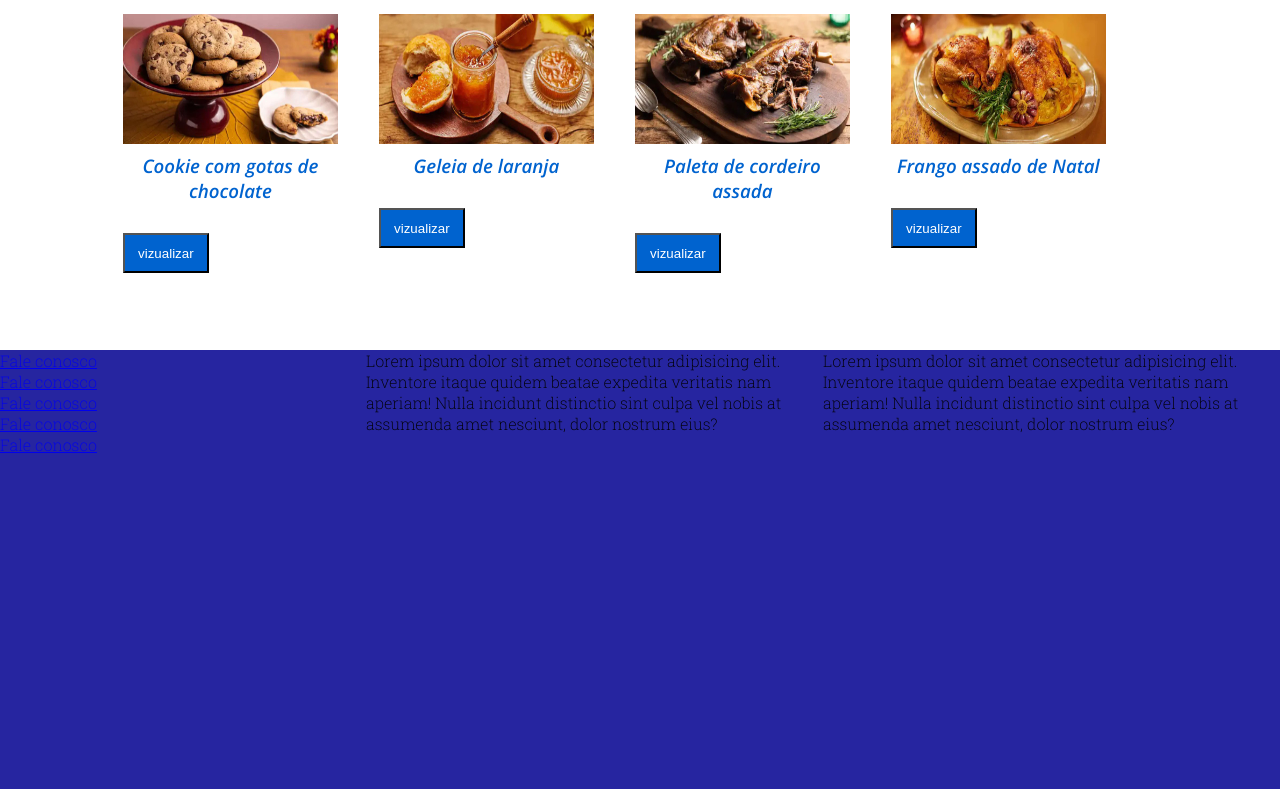
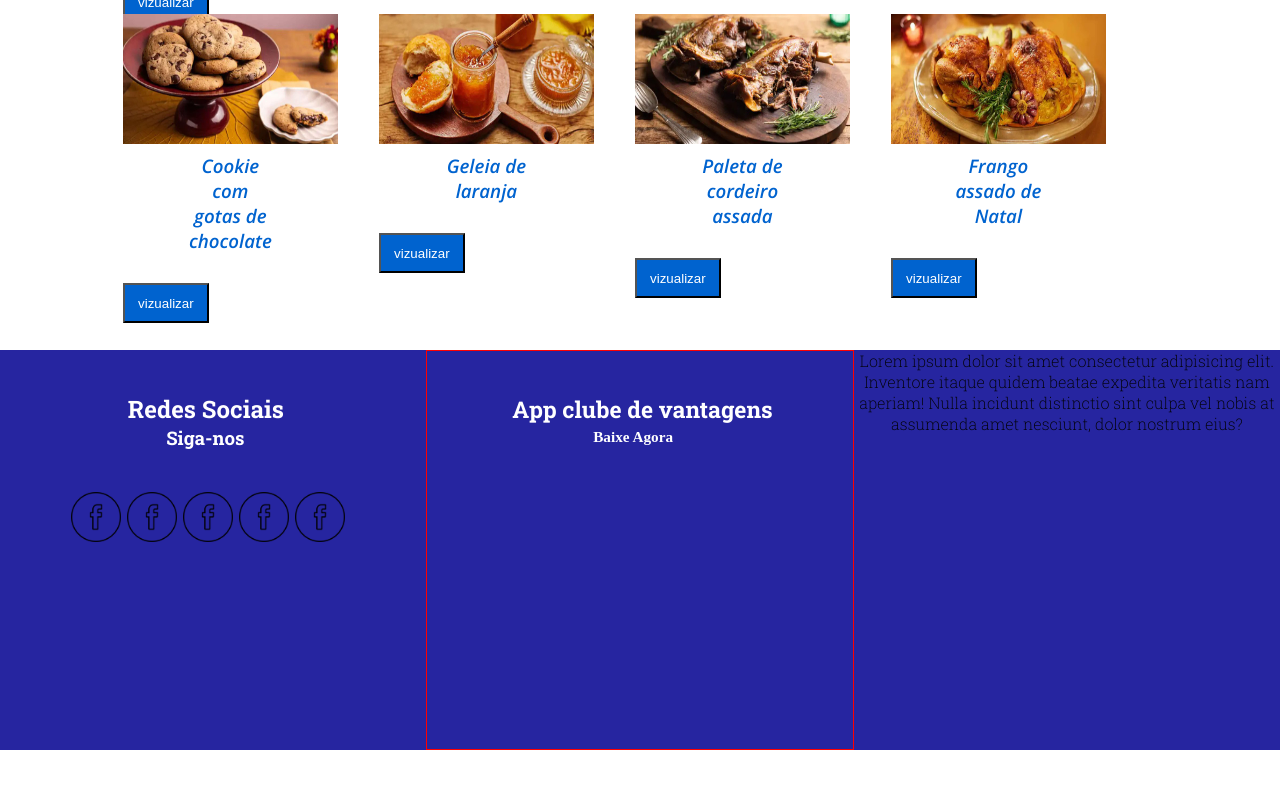
Before and after one commit to johanssantos02/ProjetoBaratao, a plain HTML site: page index.html in a window 1280 px wide. Shown: the part 2008-2797 px from the top of the page. After the commit the page ends 2758 px from the top, so only its background shows below. Drawn offline with nearby package versions, Linux system fonts and the light colour scheme.

Commit message:
Add files via upload
Atualização 13.12

```diff
--- a/index.html
+++ b/index.html
@@ -142,19 +142,20 @@
         <div class="rodape">
             <div class="menuInferior">
                 <nav>
+                    <h1>Redes Sociais</h1>
+                    <h3>Siga-nos</h3>
                     <ul>
-                        <li><a href=".topo">Fale conosco</a></li>
-                        <li><a href=".topo">Fale conosco</a></li>
-                        <li><a href=".topo">Fale conosco</a></li>
-                        <li><a href=".topo">Fale conosco</a></li>
-                        <li><a href=".topo">Fale conosco</a></li>
+                        <li><a href=""><img src="imagens/facebook.png" alt=""></a></li>
+                        <li><a href=""><img src="imagens/facebook.png" alt=""></a></li>
+                        <li><a href=""><img src="imagens/facebook.png" alt=""></a></li>
+                        <li><a href=""><img src="imagens/facebook.png" alt=""></a></li>
+                        <li><a href=""><img src="imagens/facebook.png" alt=""></a></li>
                     </ul>
                 </nav>
             </div>
             <div class="RedesSociais">
-                <p>Lorem ipsum dolor sit amet consectetur adipisicing elit. Inventore itaque quidem beatae expedita
-                    veritatis nam aperiam! Nulla incidunt distinctio sint culpa vel nobis at assumenda amet nesciunt,
-                    dolor nostrum eius?</p>
+                <h1>App clube de vantagens</h1>
+                <h3>Baixe Agora</h3>
             </div>
             <div class="Aplicativos">
                 <p>Lorem ipsum dolor sit amet consectetur adipisicing elit. Inventore itaque quidem beatae expedita
--- a/style.css
+++ b/style.css
@@ -298,7 +298,7 @@ header{
 
 footer{
     width: 100%;
-    height: 600px;
+    height: 400px;
     display: flex;
     flex-direction: row;
     background-color: #2625A0;
@@ -310,10 +310,54 @@ footer .rodape{
 }
 .menuInferior{
     width: 100%;
+    display: inline-block;
 }
-.aplicativos{
+.Aplicativos{
     width: 100%;
+    text-align: center;
 }
-.redessociais{
+.RedesSociais{
     width: 100%;
+    text-align: center;
+    border: solid 1px red;
+    font-size: 13px;
 }
+.RedesSociais h3{
+    margin-top: 1%;
+    font-family: 'open-sans';
+}
+.RedesSociais h1{
+    font-size: 23px;
+    width: 100%;
+    margin-left: 20%;
+}
+footer img{
+    width: 50px;
+    height: 50;
+}
+footer ul{
+    display: flex;
+    flex-direction: row;
+    list-style: none;
+    margin: 10% 15%;
+}
+footer h1, h3{
+    display: flex;
+    flex-direction: row;
+    list-style: none;
+    margin: 0 30%;
+    color: white;
+}
+footer h1{
+    padding-top: 10%;
+}
+footer h3{
+    padding-left: 9%;
+}
+footer a img{
+    margin-left: 2%;
+}
+footer ul li{
+    padding-left: 4%;
+    margin-left: -2%;
+}
```
Also changed, not shown: imagens/facebook.png (added).
